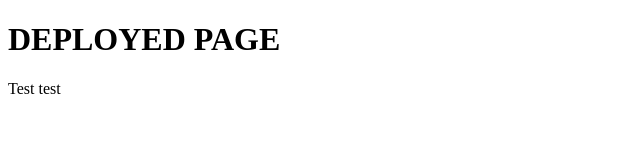
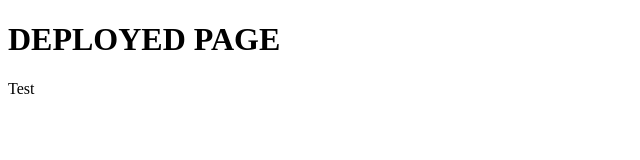
Before and after one commit to fvntr/iCoachMBK, a website: page index.html in a window 1280 px wide. Shown: the full height of the page, 0-640 px from the left. Drawn offline with Linux system fonts and the light colour scheme.

Commit message:
removed test word

```diff
--- a/index.html
+++ b/index.html
@@ -5,6 +5,6 @@
   </head>
   <body>
     <h1>DEPLOYED PAGE</h1>
-      <p>Test test</p>
+      <p>Test</p>
   </body>
 </html>
```
